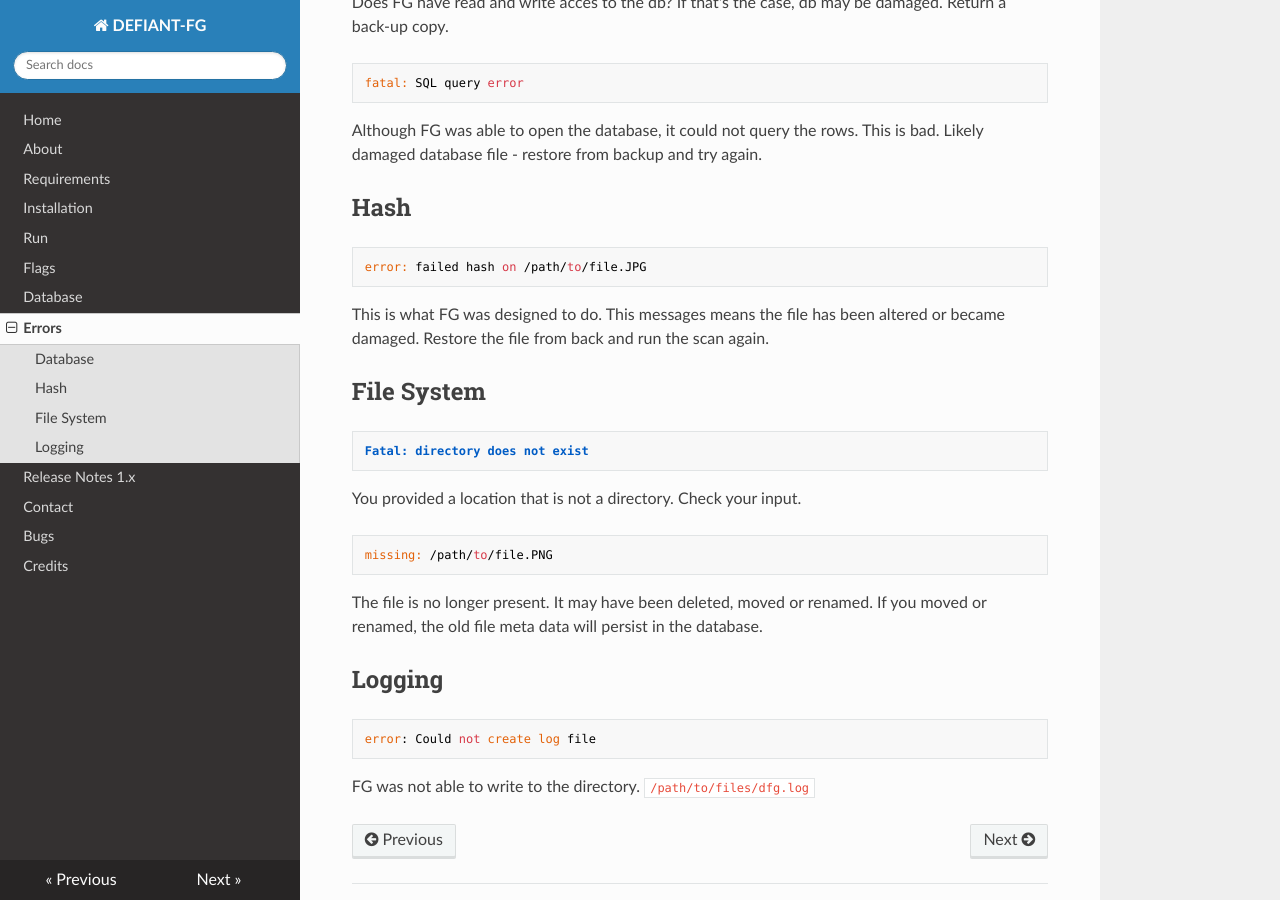
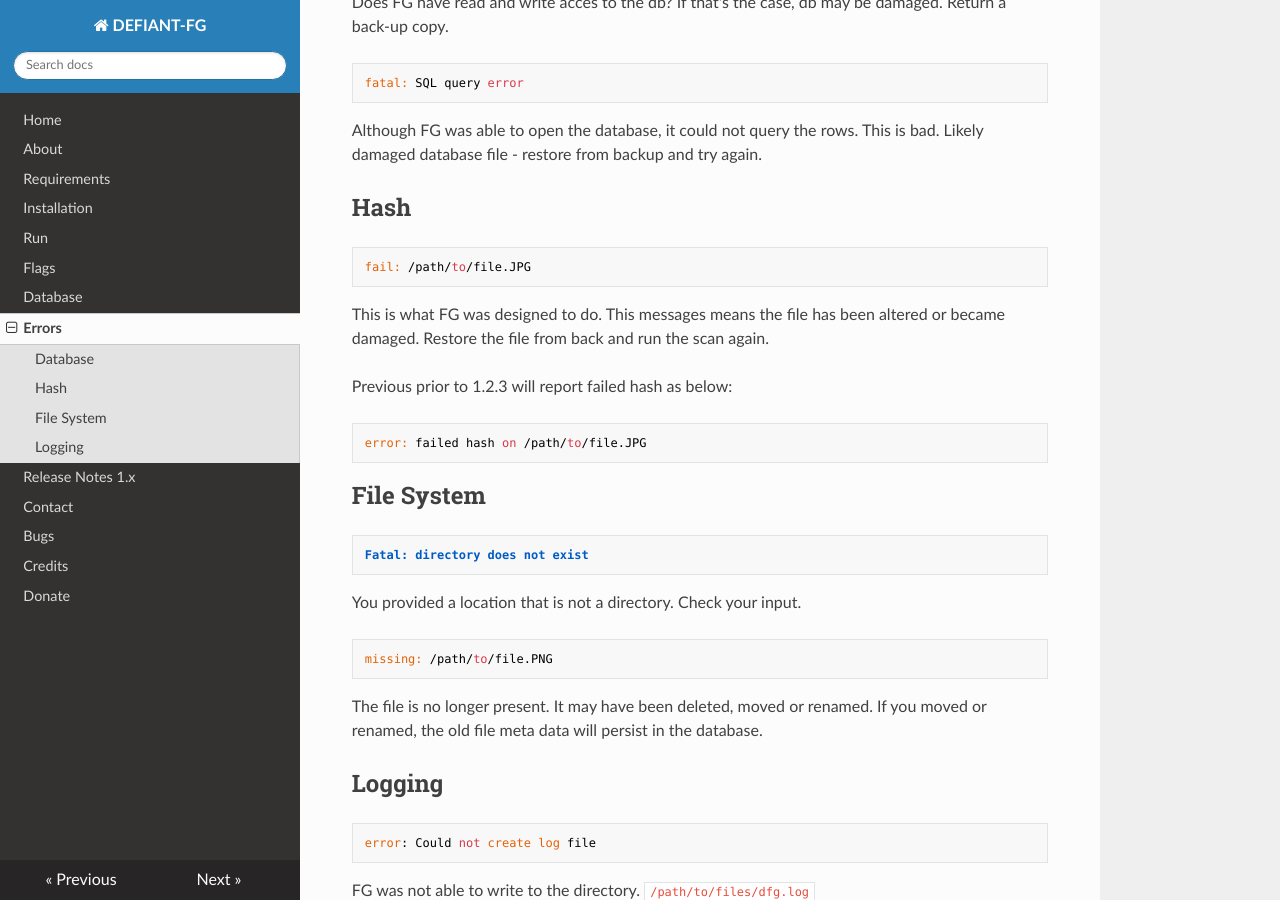
Before and after one commit to karlh001/defiant-fg, an MkDocs documentation site: the page built from docs/errors.md, in a window 1280 px wide and 900 px high, scrolled down 433 px. Built offline with MkDocs 1.6.1, drawn with Linux system fonts in a browser that asks for light colours; nearby versions of some CDN libraries.

Commit message:
donate page

```diff
--- a/docs/errors.md
+++ b/docs/errors.md
@@ -18,9 +18,15 @@ Although FG was able to open the database, it could not query the rows. This is
 
 ## Hash
 
+	fail: /path/to/file.JPG
+
+This is what FG was designed to do. This messages means the file has been altered or became damaged. Restore the file from back and run the scan again.
+
+Previous prior to 1.2.3 will report failed hash as below:
+
 	error: failed hash on /path/to/file.JPG
 
-This is what FG was designed to do. This messages means the file has been altered or became damaged. Restore the file from back and run the scan again.
+
 
 ## File System
 
--- a/mkdocs.yml
+++ b/mkdocs.yml
@@ -13,4 +13,5 @@ nav:
   - Contact: contact.md
   - Bugs: bugs.md
   - Credits: credits.md
+  - Donate: donate.md
 theme: readthedocs
```
Also changed, not shown: docs/donate.md (added, +8 -0 lines), 1 other file.
